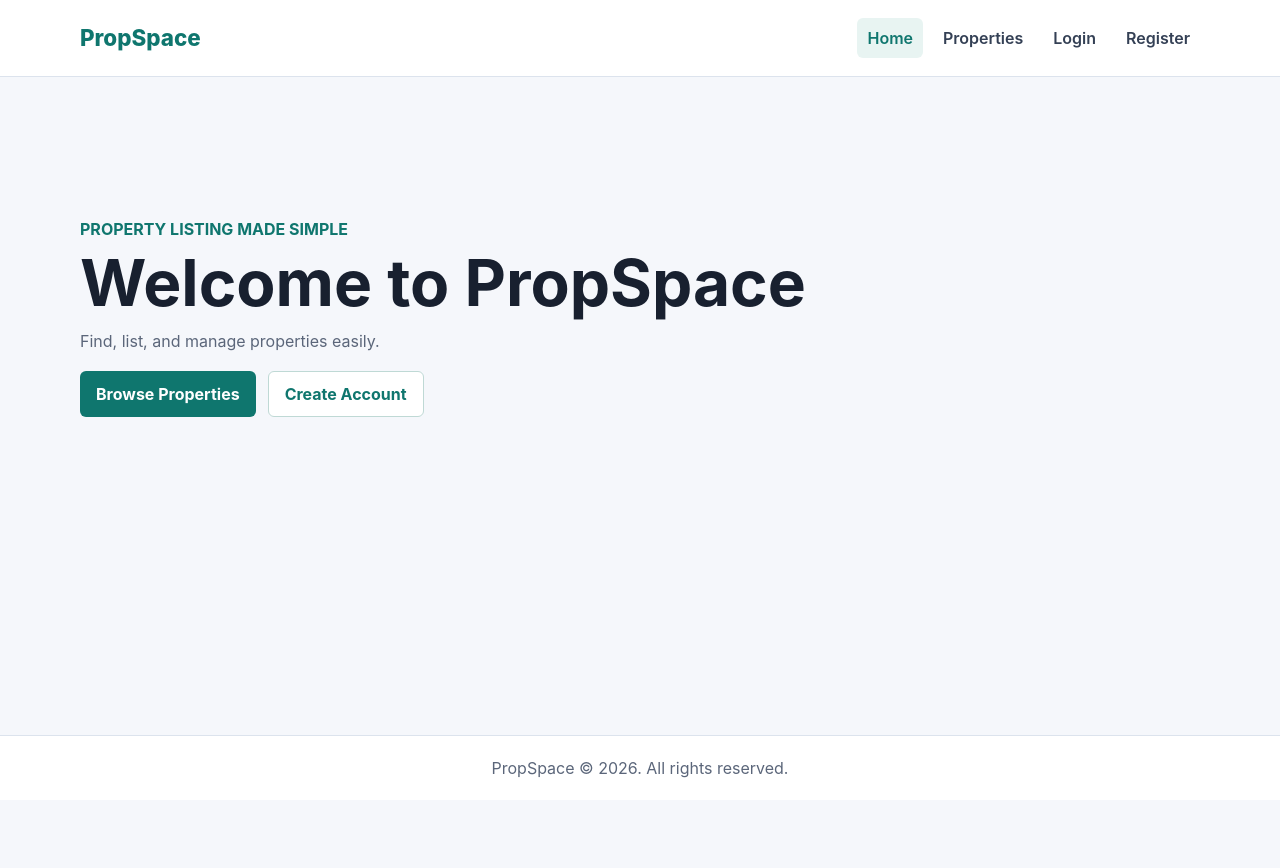
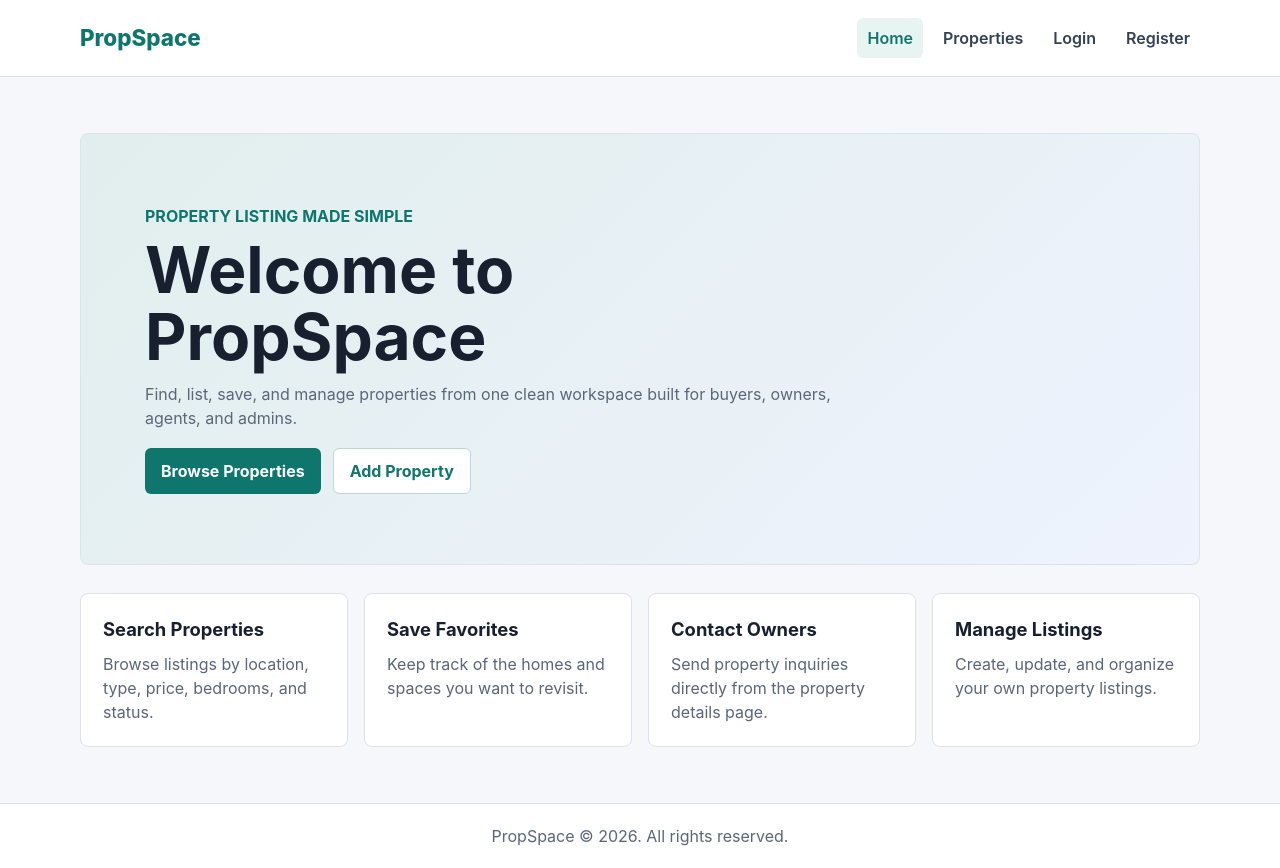
Before and after one commit to cedricngongeh92-tech/Propspace, a React (Vite) app in the folder client/: page / in a window 1280 px wide. Before the commit the page ends 800 px from the top, so only its background shows below. Built offline with nearby package versions, Linux system fonts and the light colour scheme; no server answers.

Commit message:
feat: improve frontend validation and polish

```diff
--- a/client/src/index.css
+++ b/client/src/index.css
@@ -90,10 +90,25 @@ textarea {
   padding: 56px 0;
 }
 
+.home-page {
+  display: grid;
+  gap: 28px;
+}
+
 .hero {
   display: grid;
-  min-height: 60vh;
+  min-height: 54vh;
   align-items: center;
+  border: 1px solid #dce3ed;
+  border-radius: 8px;
+  padding: clamp(28px, 6vw, 64px);
+  background:
+    linear-gradient(135deg, rgba(15, 118, 110, 0.12), rgba(37, 99, 235, 0.08)),
+    #ffffff;
+}
+
+.hero-content {
+  max-width: 720px;
 }
 
 .eyebrow {
@@ -135,6 +150,7 @@ p {
   padding: 10px 16px;
   cursor: pointer;
   font-weight: 700;
+  transition: background 0.2s ease, border-color 0.2s ease, color 0.2s ease, opacity 0.2s ease;
 }
 
 .button.primary {
@@ -245,6 +261,11 @@ select {
 button:disabled {
   cursor: not-allowed;
   opacity: 0.55;
+}
+
+.button:disabled,
+.nav-button:disabled {
+  box-shadow: none;
 }
 
 .success-message {
@@ -404,6 +425,39 @@ button:disabled {
 
 .empty-state p {
   margin-bottom: 8px;
+}
+
+.feature-grid {
+  display: grid;
+  grid-template-columns: repeat(auto-fit, minmax(220px, 1fr));
+  gap: 16px;
+}
+
+.feature-card,
+.not-found-card {
+  border: 1px solid #dce3ed;
+  border-radius: 8px;
+  padding: 22px;
+  background: #ffffff;
+}
+
+.feature-card p {
+  margin: 0;
+}
+
+.not-found-page {
+  display: grid;
+  min-height: 55vh;
+  place-items: center;
+}
+
+.not-found-card {
+  width: min(100%, 520px);
+  text-align: center;
+}
+
+.not-found-card .button {
+  margin: 0 auto;
 }
 
 .profile-layout {
@@ -753,24 +807,51 @@ button:disabled {
   .navbar {
     align-items: flex-start;
     flex-direction: column;
+    gap: 14px;
   }
 
   .nav-links {
     width: 100%;
+    gap: 6px;
   }
 
-  .nav-links a {
-    padding-inline: 8px;
+  .nav-links a,
+  .nav-button {
+    padding: 8px;
   }
 
   .page {
     padding: 36px 0;
   }
 
+  h1 {
+    font-size: 2.1rem;
+  }
+
+  .hero {
+    min-height: auto;
+    padding: 28px 20px;
+  }
+
   .details-layout,
   .details-grid,
   .form-grid {
     grid-template-columns: 1fr;
+  }
+
+  .filter-actions,
+  .property-actions,
+  .management-actions,
+  .actions {
+    align-items: stretch;
+    flex-direction: column;
+  }
+
+  .filter-actions .button,
+  .property-actions .button,
+  .management-actions .button,
+  .actions .button {
+    width: 100%;
   }
 
   .page-heading {
--- a/client/src/pages/Home.jsx
+++ b/client/src/pages/Home.jsx
@@ -2,20 +2,53 @@ import React from 'react';
 import { Link } from 'react-router-dom';
 
 function Home() {
+  const features = [
+    {
+      title: 'Search Properties',
+      description: 'Browse listings by location, type, price, bedrooms, and status.',
+    },
+    {
+      title: 'Save Favorites',
+      description: 'Keep track of the homes and spaces you want to revisit.',
+    },
+    {
+      title: 'Contact Owners',
+      description: 'Send property inquiries directly from the property details page.',
+    },
+    {
+      title: 'Manage Listings',
+      description: 'Create, update, and organize your own property listings.',
+    },
+  ];
+
   return (
-    <section className="page hero">
-      <div>
+    <section className="page home-page">
+      <div className="hero">
+        <div className="hero-content">
           <p className="eyebrow">Property listing made simple</p>
           <h1>Welcome to PropSpace</h1>
-        <p>Find, list, and manage properties easily.</p>
+          <p>
+            Find, list, save, and manage properties from one clean workspace built for buyers,
+            owners, agents, and admins.
+          </p>
           <div className="actions">
             <Link to="/properties" className="button primary">
               Browse Properties
             </Link>
-          <Link to="/register" className="button secondary">
-            Create Account
+            <Link to="/properties/create" className="button secondary">
+              Add Property
             </Link>
           </div>
+        </div>
+      </div>
+
+      <div className="feature-grid">
+        {features.map((feature) => (
+          <article className="feature-card" key={feature.title}>
+            <h2>{feature.title}</h2>
+            <p>{feature.description}</p>
+          </article>
+        ))}
       </div>
     </section>
   );
--- a/client/src/pages/Login.jsx
+++ b/client/src/pages/Login.jsx
@@ -1,6 +1,7 @@
 import React, { useState } from 'react';
 import { useNavigate } from 'react-router-dom';
 import { useAuth } from '../context/useAuth.js';
+import { hasValidPasswordLength, isBlank, isValidEmail } from '../utils/validation.js';
 
 function Login() {
   const navigate = useNavigate();
@@ -24,6 +25,22 @@ function Login() {
     event.preventDefault();
     setMessage('');
     setError('');
+
+    if (isBlank(formData.email) || isBlank(formData.password)) {
+      setError('Email and password are required');
+      return;
+    }
+
+    if (!isValidEmail(formData.email)) {
+      setError('Please enter a valid email address');
+      return;
+    }
+
+    if (!hasValidPasswordLength(formData.password)) {
+      setError('Password must be at least 6 characters');
+      return;
+    }
+
     setSubmitting(true);
 
     try {
--- a/client/src/pages/MyProperties.jsx
+++ b/client/src/pages/MyProperties.jsx
@@ -70,7 +70,15 @@ function MyProperties() {
       {message && <p className="success-message">{message}</p>}
       {error && <p className="error-message">{error}</p>}
       {loading && <p>Loading your properties...</p>}
-      {!loading && properties.length === 0 && <p>You have not created any properties yet.</p>}
+      {!loading && properties.length === 0 && (
+        <div className="empty-state">
+          <h2>You have not created any properties yet</h2>
+          <p>Add your first property listing and manage it from here.</p>
+          <Link to="/properties/create" className="button primary">
+            Add Property
+          </Link>
+        </div>
+      )}
 
       {!loading && properties.length > 0 && (
         <div className="property-grid">
--- a/client/src/pages/NotFound.jsx
+++ b/client/src/pages/NotFound.jsx
@@ -3,12 +3,15 @@ import { Link } from 'react-router-dom';
 
 function NotFound() {
   return (
-    <section className="page">
-      <h1>Page Not Found</h1>
-      <p>The page you are looking for does not exist.</p>
-      <Link to="/" className="button primary">
-        Go Home
-      </Link>
+    <section className="page not-found-page">
+      <div className="not-found-card">
+        <p className="eyebrow">404</p>
+        <h1>Page not found</h1>
+        <p>The page you are looking for does not exist or may have been moved.</p>
+        <Link to="/" className="button primary">
+          Back to Home
+        </Link>
+      </div>
     </section>
   );
 }
--- a/client/src/pages/Profile.jsx
+++ b/client/src/pages/Profile.jsx
@@ -1,6 +1,7 @@
 import React, { useEffect, useState } from 'react';
 import api from '../api/api.js';
 import { useAuth } from '../context/useAuth.js';
+import { hasValidPasswordLength, isBlank } from '../utils/validation.js';
 
 function Profile() {
   const { updateUser } = useAuth();
@@ -65,6 +66,12 @@ function Profile() {
     event.preventDefault();
     setProfileMessage('');
     setError('');
+
+    if (isBlank(profileForm.fullName)) {
+      setError('Full name is required');
+      return;
+    }
+
     setUpdatingProfile(true);
 
     try {
@@ -84,8 +91,13 @@ function Profile() {
     setPasswordMessage('');
     setError('');
 
-    if (!passwordForm.newPassword) {
-      setError('New password is required');
+    if (isBlank(passwordForm.oldPassword) || isBlank(passwordForm.newPassword)) {
+      setError('Old password and new password are required');
+      return;
+    }
+
+    if (!hasValidPasswordLength(passwordForm.newPassword)) {
+      setError('New password must be at least 6 characters');
       return;
     }
 
--- a/client/src/pages/Properties.jsx
+++ b/client/src/pages/Properties.jsx
@@ -179,7 +179,12 @@ function Properties() {
       {loading && <p>Loading properties...</p>}
       {message && <p className="success-message">{message}</p>}
       {error && <p className="error-message">{error}</p>}
-      {!loading && !error && properties.length === 0 && <p>No properties found.</p>}
+      {!loading && !error && properties.length === 0 && (
+        <div className="empty-state">
+          <h2>No properties found</h2>
+          <p>Try adjusting your search or clearing the filters.</p>
+        </div>
+      )}
 
       {!loading && !error && properties.length > 0 && (
         <>
--- a/client/src/pages/PropertyDetails.jsx
+++ b/client/src/pages/PropertyDetails.jsx
@@ -2,6 +2,7 @@ import React, { useEffect, useState } from 'react';
 import { Link, useNavigate, useParams } from 'react-router-dom';
 import api from '../api/api.js';
 import { useAuth } from '../context/useAuth.js';
+import { isBlank, isValidEmail } from '../utils/validation.js';
 
 const getImageUrl = (imagePath) => {
   const apiUrl = import.meta.env.VITE_API_URL || 'http://localhost:5000/api';
@@ -107,6 +108,16 @@ function PropertyDetails() {
 
     if (!user) {
       navigate('/login');
+      return;
+    }
+
+    if (isBlank(inquiryForm.name) || isBlank(inquiryForm.email) || isBlank(inquiryForm.message)) {
+      setInquiryError('Name, email, and message are required');
+      return;
+    }
+
+    if (!isValidEmail(inquiryForm.email)) {
+      setInquiryError('Please enter a valid email address');
       return;
     }
 
--- a/client/src/pages/Register.jsx
+++ b/client/src/pages/Register.jsx
@@ -1,6 +1,7 @@
 import React, { useState } from 'react';
 import { useNavigate } from 'react-router-dom';
 import { useAuth } from '../context/useAuth.js';
+import { hasValidPasswordLength, isBlank, isValidEmail } from '../utils/validation.js';
 
 function Register() {
   const navigate = useNavigate();
@@ -26,6 +27,22 @@ function Register() {
     event.preventDefault();
     setMessage('');
     setError('');
+
+    if (isBlank(formData.fullName) || isBlank(formData.email) || isBlank(formData.password)) {
+      setError('Full name, email, and password are required');
+      return;
+    }
+
+    if (!isValidEmail(formData.email)) {
+      setError('Please enter a valid email address');
+      return;
+    }
+
+    if (!hasValidPasswordLength(formData.password)) {
+      setError('Password must be at least 6 characters');
+      return;
+    }
+
     setSubmitting(true);
 
     try {
--- /dev/null
+++ b/client/src/utils/validation.js
@@ -0,0 +1,9 @@
+export const isValidEmail = (email) => /\S+@\S+\.\S+/.test(email);
+
+export const isBlank = (value) => !String(value || '').trim();
+
+export const isPositiveNumber = (value) => Number(value) > 0;
+
+export const isNonNegativeNumber = (value) => value === '' || Number(value) >= 0;
+
+export const hasValidPasswordLength = (password) => String(password || '').length >= 6;
```
Also changed, not shown: client/src/pages/CreateProperty.jsx (+41 -2 lines), client/src/pages/EditProperty.jsx (+41 -2 lines). Lines whose indentation alone changed are shown as unchanged.
